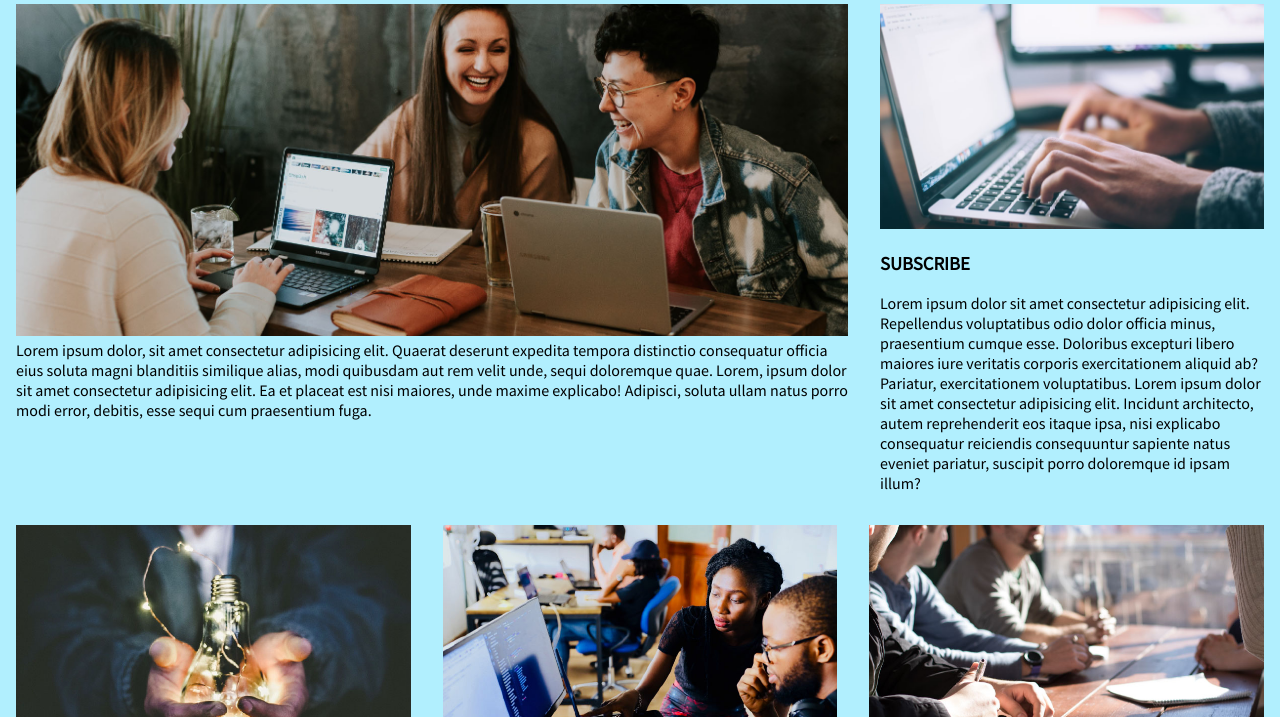
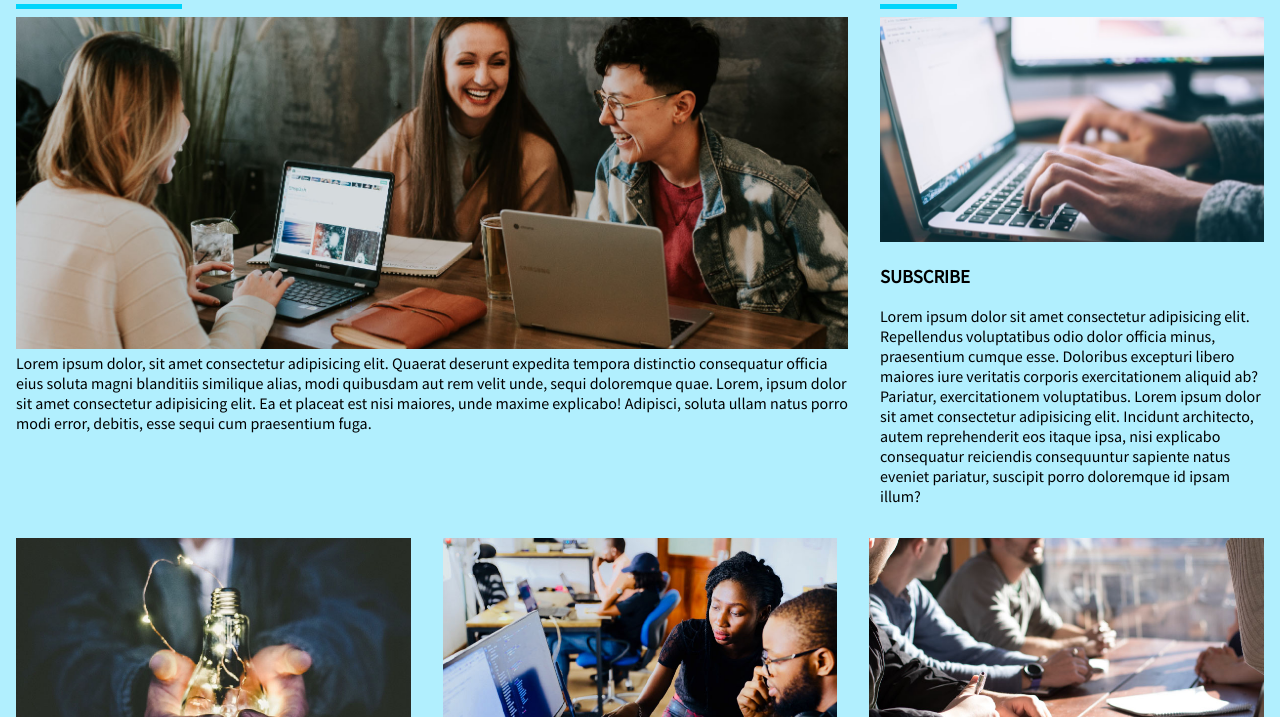
Before and after one commit to erik-rose/erik-rose.github.io, a plain HTML site: page engage/index.html in a window 1280 px wide. Shown: the part 83-800 px from the top of the page. Drawn offline with Linux system fonts and the light colour scheme.

Commit message:
added underlines to engage page

```diff
--- a/engage/engage_style.css
+++ b/engage/engage_style.css
@@ -8,6 +8,14 @@ html, body {
     overflow-x: hidden;
     position: relative;
     background-color: #b1effe;
+}
+
+.underline {
+    background-color: #00d5fb;
+    padding: 0;
+    width: 20%;
+    border: none;
+    height: 5px;
 }
 
 .row1 {
--- a/engage/index.html
+++ b/engage/index.html
@@ -21,6 +21,7 @@
     <div class="row1">
         <div class="create-an-account">
             <h2 class="column-header">CREATE AN ACCOUNT</h2>
+            <hr class="underline" align="left">
             <img class="img1" src="img/create_an_account.jpg" alt="Create an Account" />
             <div class="caption">Lorem ipsum dolor, sit amet consectetur adipisicing elit. Quaerat deserunt expedita
                 tempora distinctio consequatur officia eius soluta magni blanditiis similique alias, modi quibusdam aut
@@ -30,6 +31,7 @@
         </div>
         <div class="join-us">
             <h2 class="column-header">JOIN US</h2>
+            <hr class="underline" align="left">
             <img class="img2" src="img/subscribe.jpg" alt="Subscribe" />
             <h3 class="subheading">SUBSCRIBE</h3>
             <div class="caption">Lorem ipsum dolor sit amet consectetur adipisicing elit. Repellendus voluptatibus odio
@@ -48,6 +50,7 @@
                 distinctio eaque perferendis rem doloribus aut consequatur. Lorem ipsum dolor sit, amet consectetur
                 adipisicing elit. Ratione officiis ut neque aspernatur quod! Maxime quae, doloribus aperiam explicabo
                 maiores debitis iure non perferendis omnis modi excepturi temporibus, cupiditate dolorum!</div>
+                <hr class="underline" align="left">
         </div>
         <div class="network-editor">
             <img class="img4" src="img/become_a_network_editor.jpg" alt="Become a Network Editor" />
```
